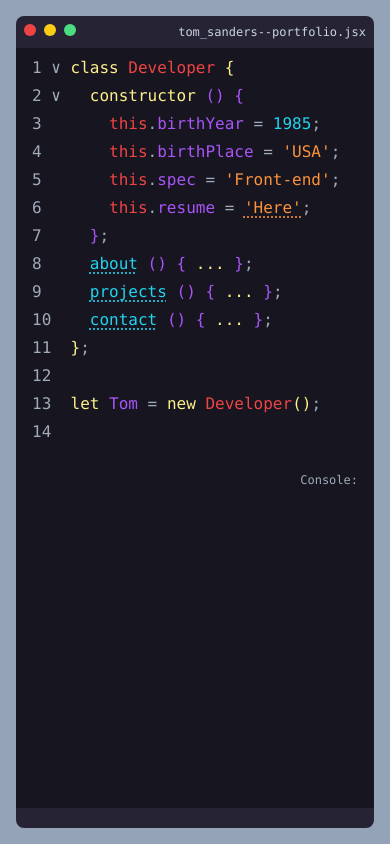
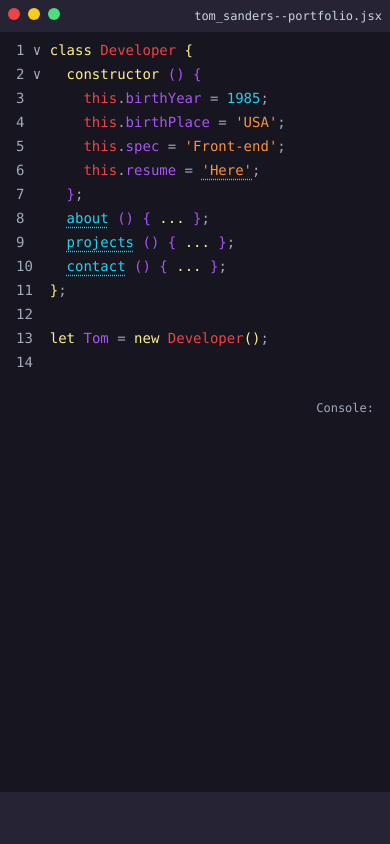
Before and after one commit to tomasanders/portfolio-site, a Next.js app: page / in a window 390 px wide. Built offline with nearby package versions, Linux system fonts and the light colour scheme.

Commit message:
Updated mobile formatting

```diff
--- a/components/Developer.jsx
+++ b/components/Developer.jsx
@@ -44,7 +44,7 @@ export const Developer = () => {
 
   return (
     <div className="flex flex-col gap-3">
-      <div className="text-base text-console-gray">
+      <div className="text-sm text-console-gray">
         <pre className="flex flex-col gap-1">
           <p>1 &#8744; <span className="y">class</span> <span className="r">Developer</span> <span className="y">{'{'}</span></p>
           <p>2 &#8744;   <span className="y">constructor</span> <span className="p">() {'{'}</span></p>
@@ -61,7 +61,7 @@ export const Developer = () => {
           <p>13  <span className="y">let</span> <span className="p">Tom</span> = <span className="y">new</span> <span className="r">Developer</span><span className="y">()</span>;</p>
         </pre>
         <div className="flex justify-start w-full mt-1">
-          14 &nbsp;{input}
+          14 &nbsp; {input}
         </div>
       </div>
 
--- a/pages/index.jsx
+++ b/pages/index.jsx
@@ -11,8 +11,8 @@ export default function Home() {
         <meta name="author" content="Tom Sanders" />
         <meta name="viewport" content="width=device-width, initial-scale=1.0" />
       </Head>
-      <main className="flex items-center justify-center w-screen h-screen p-4 overflow-hidden bg-slate-400 md:items-start md:justify-start md:pt-16 md:pl-16 md:bg-gradient-to-t md:from-slate-400 md:to-blue-500">
-        <div className="flex flex-col w-full h-full rounded-lg bg-console-bg md:max-w-xl md:max-h-[65vh] overflow-hidden">
+      <main className="flex items-center justify-center w-screen h-screen overflow-hidden bg-slate-400 md:items-start md:justify-start md:pt-16 md:pl-16 md:bg-gradient-to-t md:from-slate-400 md:to-blue-500">
+        <div className="flex flex-col w-full h-full bg-console-bg md:max-w-xl md:max-h-[65vh] overflow-hidden">
           <header className="flex items-start justify-start gap-2 p-2">
             <div className="w-3 h-3 bg-red-500 rounded-full"></div>
             <div className="w-3 h-3 bg-yellow-400 rounded-full"></div>
```
